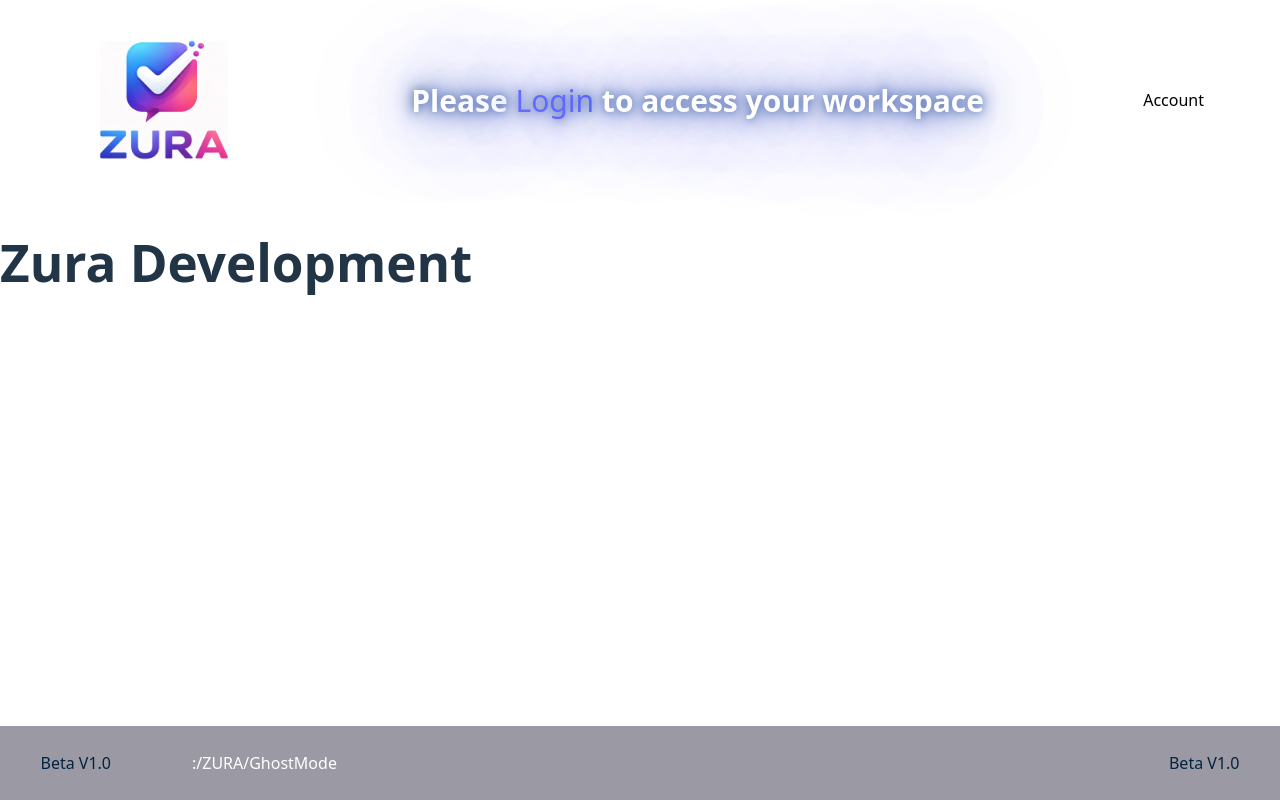
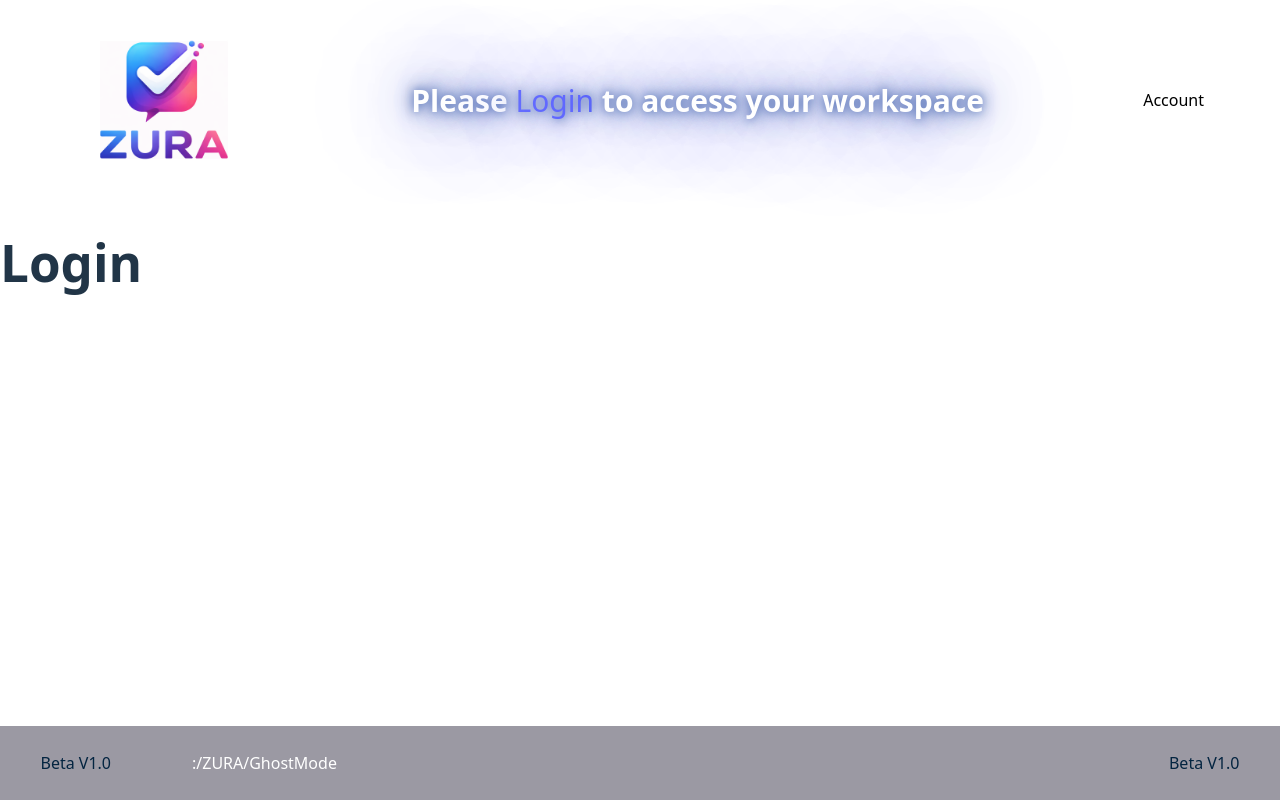
Before and after one commit to SPAWNKID19XX/ZURA, a React (Vite) app in the folder client/: page /login in a window 1280 px wide. Built offline with nearby package versions, Linux system fonts and the light colour scheme.

Commit message:
[ADD] login page

```diff
--- a/client/package.json
+++ b/client/package.json
@@ -11,7 +11,8 @@
   },
   "dependencies": {
     "react": "^19.2.0",
-    "react-dom": "^19.2.0"
+    "react-dom": "^19.2.0",
+    "react-router-dom": "^7.13.0"
   },
   "devDependencies": {
     "@eslint/js": "^9.39.1",
--- a/client/src/App.tsx
+++ b/client/src/App.tsx
@@ -1,15 +1,20 @@
 import './App.css'
+import { BrowserRouter, Route, Routes } from 'react-router-dom'
 import {NavBar} from "./components/nav-bar/nav-bar"
 import {Footer} from "./components/footer/footer"
+import { LoginPage } from './pages/login-page/LoginPage'
 
 function App() {
 
   return (
-    <>
-    <NavBar />
-      <h1>Zura Development</h1>
-    <Footer />
-    </>
+    <BrowserRouter>
+      <NavBar />
+        <Routes>
+          <Route path="/" element={<div>Главная страница Zura</div>} />
+          <Route path="/login" element={<LoginPage />} />
+        </Routes>
+      <Footer />
+    </BrowserRouter>
   )
 }
 
--- a/client/src/components/nav-bar/nav-bar.tsx
+++ b/client/src/components/nav-bar/nav-bar.tsx
@@ -13,12 +13,12 @@
     {
         id: 0,
         option: "Login",
-        href: "login"
+        href: "/login"
     },
     {
         id: 1,
         option: "Signup",
-        href: "signup"
+        href: "/signup"
     }
 ]
 
--- /dev/null
+++ b/client/src/pages/login-page/LoginPage.tsx
@@ -0,0 +1,5 @@
+export function LoginPage() {
+    return (
+        <h1>Login</h1>
+    )
+}
```
Also changed, not shown: client/src/pages/login-page/LoginPage.module.css (added), 1 other file (tests, documents, lock files or other folders).
